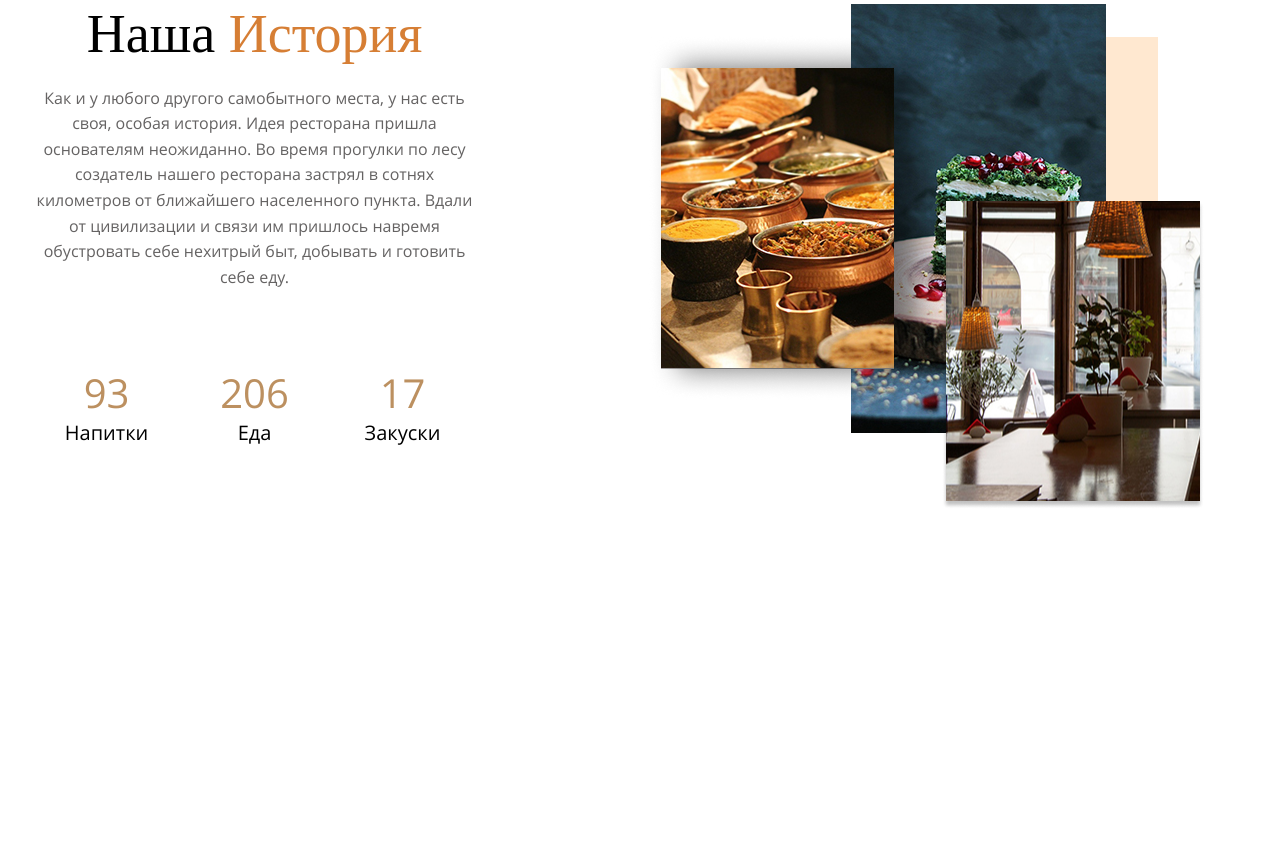
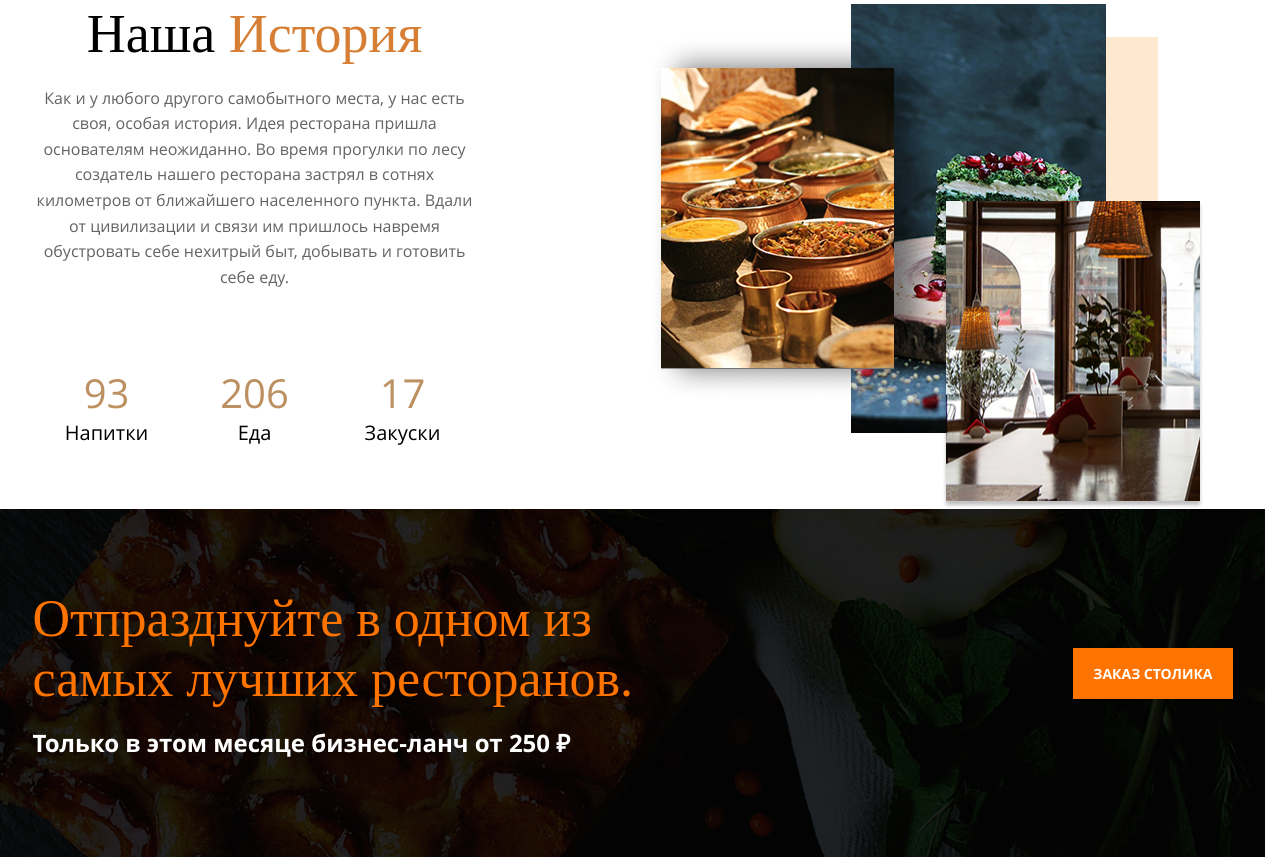
Before and after one commit to Lavrrusha/Restaurant-sushi, a plain HTML site: page index.html in a window 1280 px wide. Shown: the part 1243-2100 px from the top of the page. Before the commit the page ends 1752 px from the top, so only its background shows below. Drawn offline with Linux system fonts and the light colour scheme; a web font is replaced by a local one.

Commit message:
Разметка и стилизация секции table-reservation

```diff
--- /dev/null
+++ b/css/sections/_table-reservation.scss
@@ -0,0 +1,31 @@
+.table-reservation {
+    background-image: url('../../image/form-bg.jpg');
+    background-repeat: no-repeat;
+    background-size: cover;
+    background-position: center;
+
+    padding-top: 80px;
+    padding-bottom: 100px;
+
+    &__title {
+        margin: 0;
+        font-family: var(--second-family);
+        font-weight: 400;
+        font-size: 52px;
+        color: var(--accent);
+        margin-bottom: 20px;
+    }
+
+    &__text {
+        margin: 0;
+        font-weight: 700;
+        font-size: 24px;
+        color: var(--white);
+    }
+
+    &__grid {
+        display: flex;
+        align-items: center;
+        justify-content: space-between;
+    }
+}
--- a/css/style.scss
+++ b/css/style.scss
@@ -16,3 +16,4 @@
 @use './sections/first-screen';
 @use './sections/benefits';
 @use './sections/about-us';
+@use './sections/table-reservation';
--- a/index.html
+++ b/index.html
@@ -103,7 +103,7 @@
                   Лучшее качество <span>Еды</span>
                 </h3>
                 <p class="benefits__text">
-                  Качество нашей <br/>
+                  Качество нашей <br />
                   Еды - отменное!
                 </p>
               </li>
@@ -151,6 +151,30 @@
           </div>
         </div>
       </section>
+
+      <!-- заказ столика -->
+      <section class="table-reservation">
+        <div class="wrapper">
+         <div class="table-reservation__grid">
+           <div class="table-reservation__left">
+            <h2 class="table-reservation__title">
+              Отпразднуйте в одном из <br> самых лучших ресторанов.
+            </h2>
+            <p class="table-reservation__text">
+              Только в этом месяце бизнес-ланч от 250 ₽
+            </p>
+          </div>
+
+          <div class="table-reservation__right">
+            <div class="table-reservation__button">
+              <button class="button" type="button">Заказ столика</button>
+            </div>
+          </div>
+         </div>
+        </div>
+      </section>
+
+
     </main>
 
     <!-- подвал -->
```
Also changed, not shown: css/style.css, image/form-bg.jpg (added), 1 other file.
